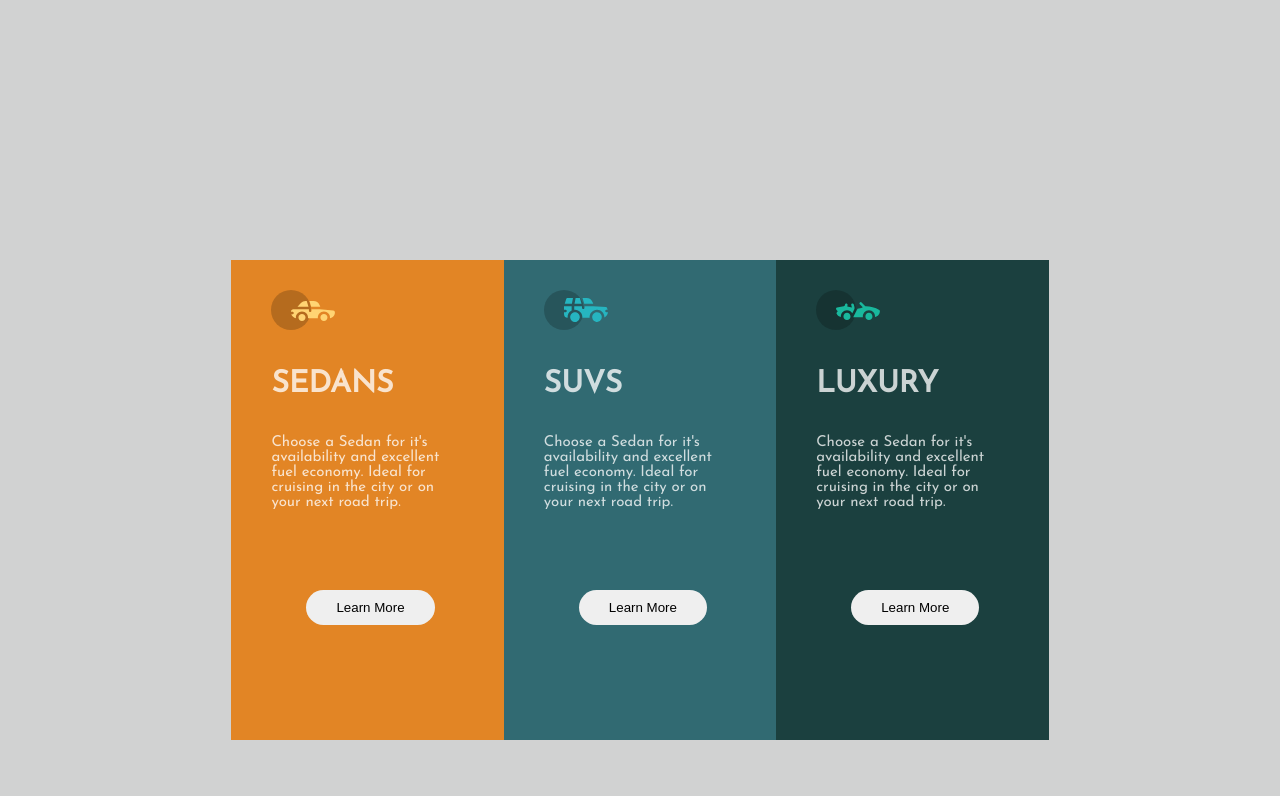
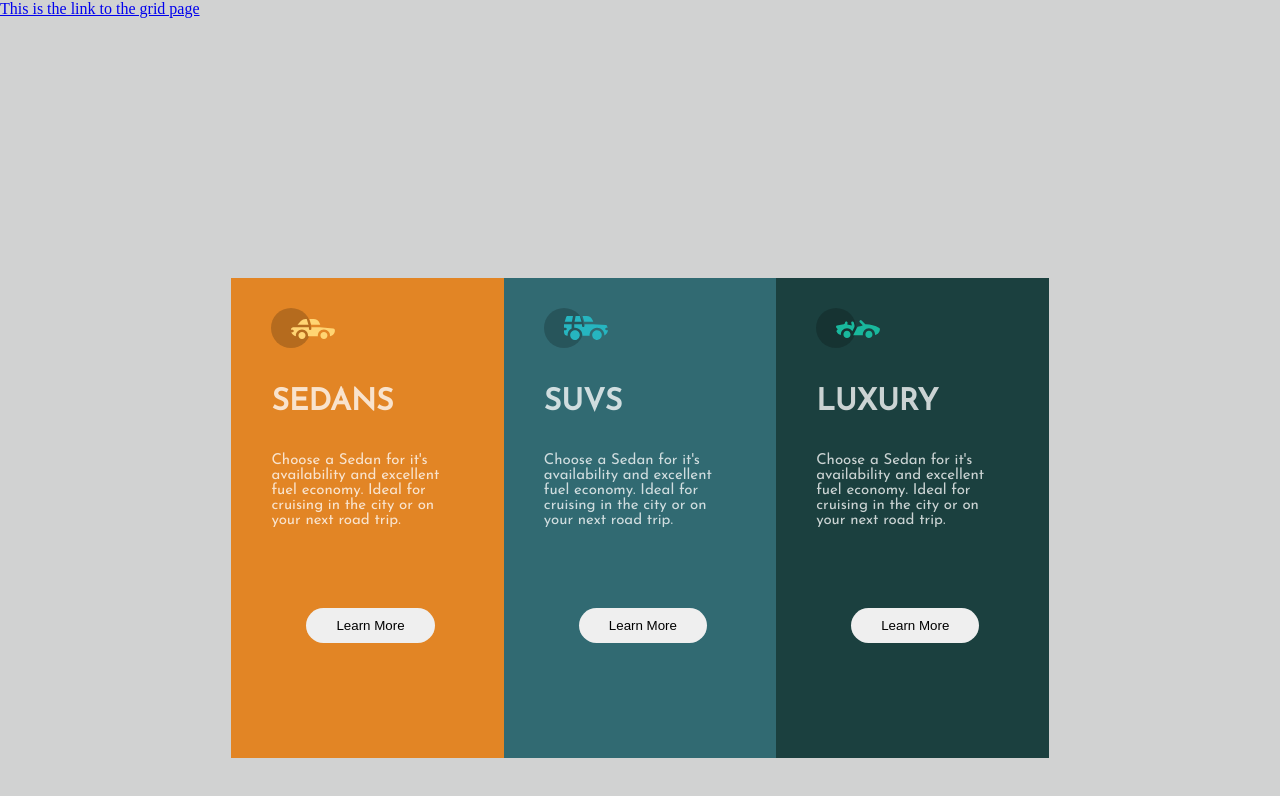
Before and after one commit to Gudieblonde/zuri-flexbox-task, a plain HTML site: page index.html in a window 1280 px wide. Drawn offline with Linux system fonts and the light colour scheme; a web font is replaced by a local one.

Commit message:
Update index.html

```diff
--- a/index.html
+++ b/index.html
@@ -11,6 +11,7 @@
   </head>
 
   <body>
+    <a href="grid.html"> This is the link to the grid page</a>
     <main>
       <div class="first-Content">
 
```
